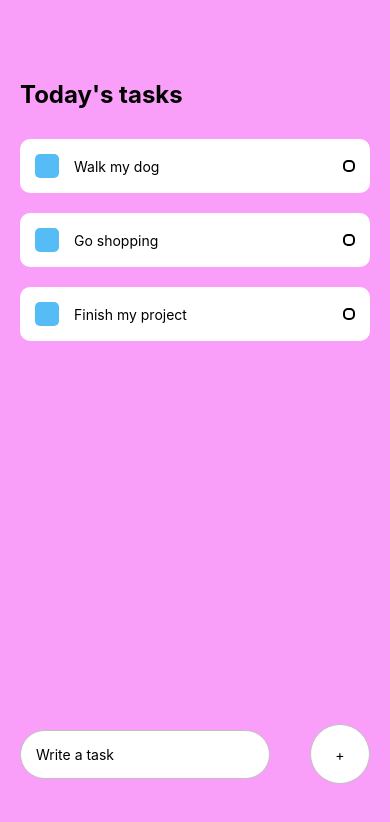
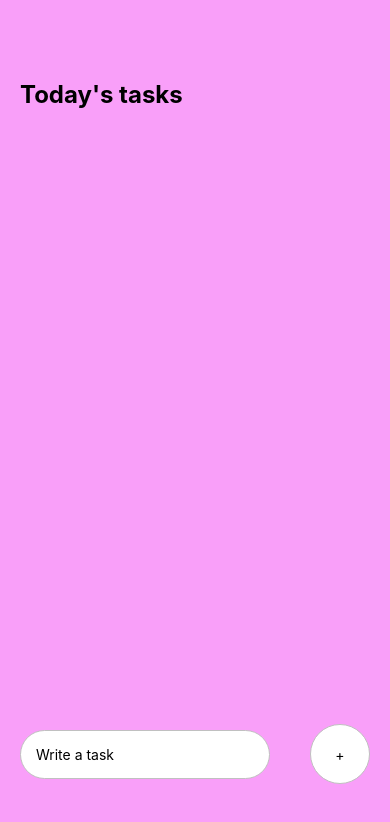
Before and after one commit to NelliWojo/awesome-todo, a React Native app: screen / in a window 390 px wide. Shown: the top 822 px of the page. Built offline with nearby package versions, Linux system fonts and the light colour scheme.

Commit message:
feat :sparkles: add task

```diff
--- a/App.js
+++ b/App.js
@@ -8,19 +8,33 @@ import {
   Platform,
   TextInput,
   TouchableOpacity,
+  Keyboard,
 } from "react-native";
 import TaskCard from "./components/TaskCard";
+import { useState } from "react";
 
 export default function App() {
+  const [task, setTask] = useState();
+  const [taskItems, setTaskItems] = useState([]);
+
+  const handleAddTask = () => {
+    Keyboard.dismiss();
+    setTaskItems([...taskItems, task]);
+    setTask(null);
+  };
+
   return (
     <View style={styles.container}>
       {/* <Text numberOfLines={1} onPress={handlePress}>Now this looks like a job for me so everybody just follows me cos we need a little contreversy and it feels so empty without me lalalala lalalala lalalala lalalala</Text> */}
       <View style={styles.tasksWrapper}>
         <Text style={styles.sectionTitle}>Today's tasks</Text>
         <View style={styles.items}>
-          <TaskCard text="Walk my dog" />
-          <TaskCard text="Go shopping" />
-          <TaskCard text="Finish my project" />
+          {taskItems.map((task, index) => (
+            <TaskCard key={index} text={task} />
+          ))}
+          {/* {taskItems.map((task) => (
+            <TaskCard key={task.id} text={task} />
+          ))} */}
         </View>
       </View>
 
@@ -31,8 +45,10 @@ export default function App() {
         <TextInput
           style={styles.input}
           placeholder={"Write a task"}
+          value={task}
+          onChangeText={(text) => setTask(text)}
         ></TextInput>
-        <TouchableOpacity>
+        <TouchableOpacity onPress={() => handleAddTask()}>
           <View style={styles.addWrapper}>
             <Text style={styles.addText}>+</Text>
           </View>
@@ -75,7 +91,7 @@ const styles = StyleSheet.create({
     borderRadius: 60,
     borderColor: "#C0C0C0",
     borderWidth: 1,
-    width: 250
+    width: 250,
   },
   addWrapper: {
     width: 60,
```
